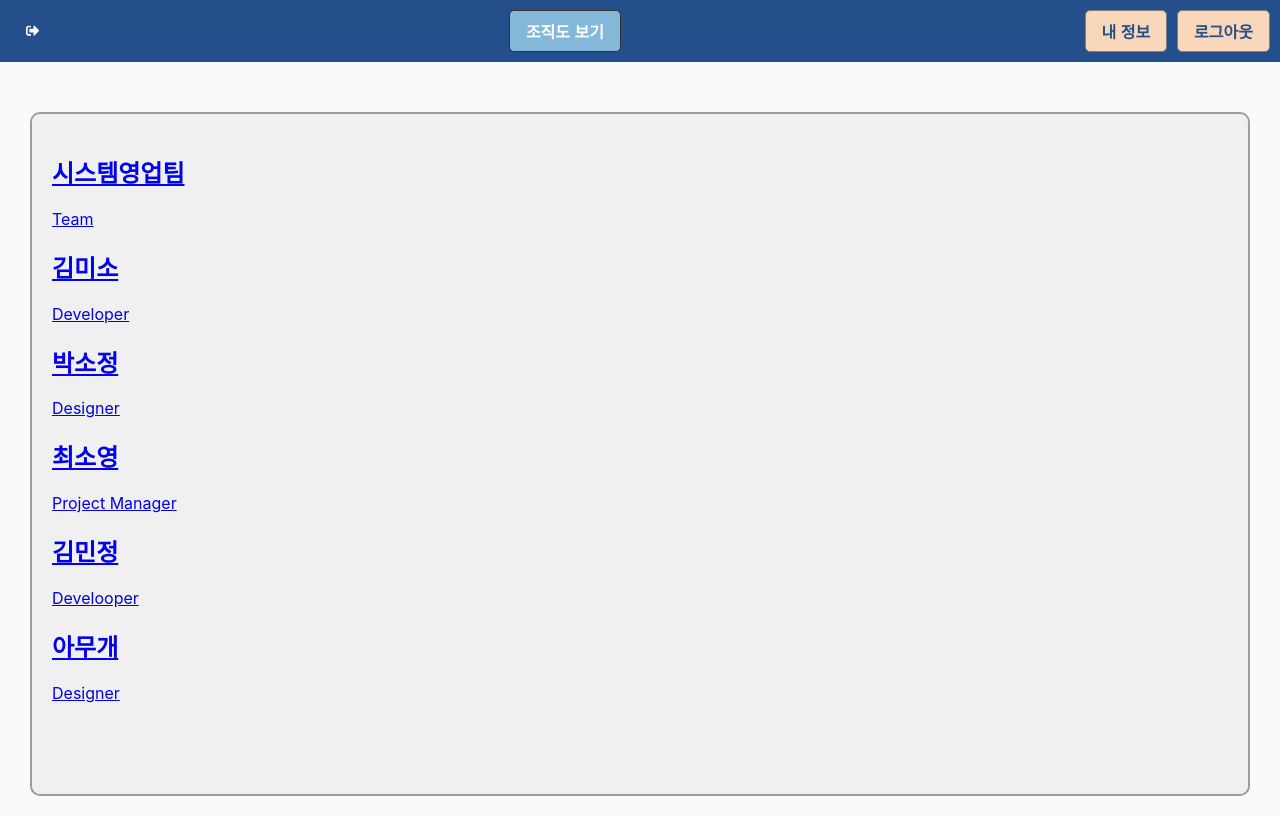
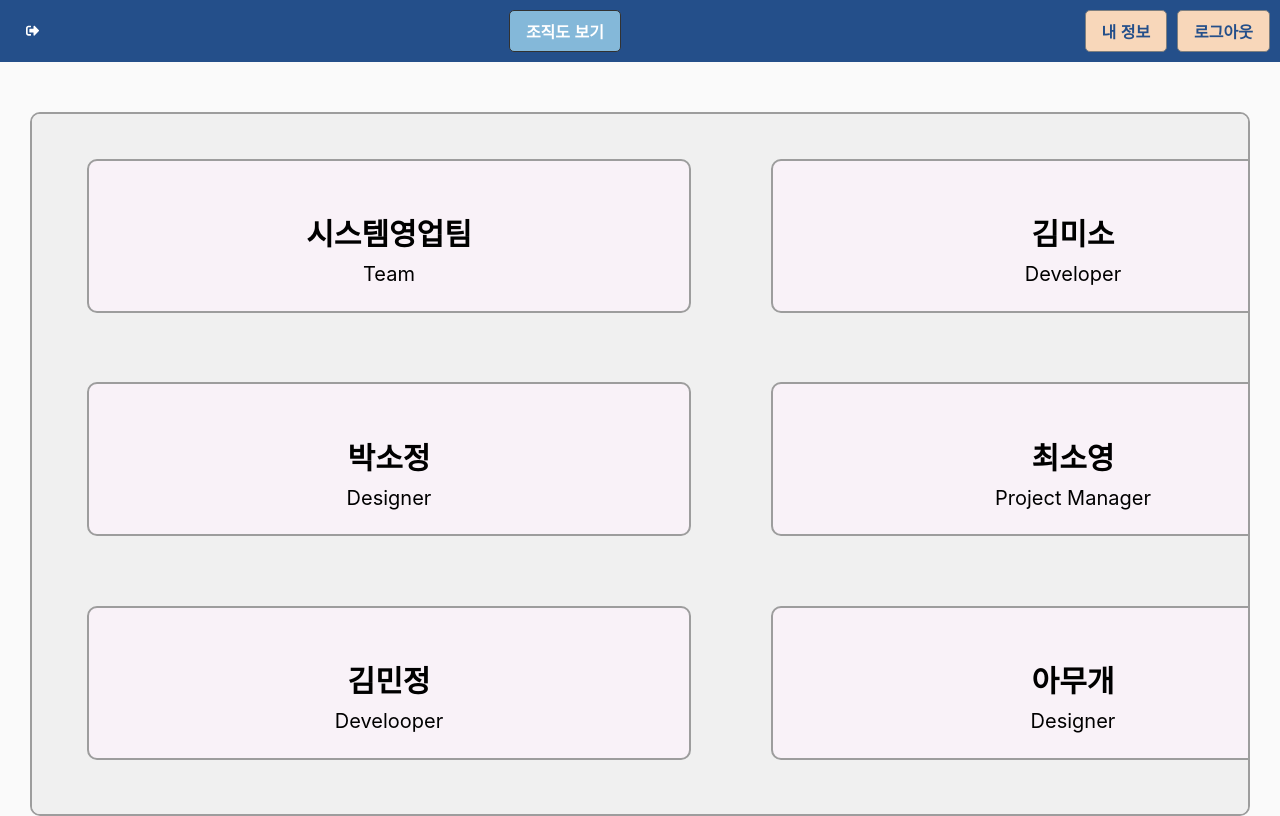
Before and after one commit to CSID-DGU/2024-1-SCS4031-01-sososo-3, a React (Create React App) app in the folder frontend/: page /team in a window 1280 px wide. Built offline with nearby package versions, Linux system fonts and the light colour scheme.

Commit message:
[KMS]add_팀조직도도css

```diff
--- a/frontend/src/App.css
+++ b/frontend/src/App.css
@@ -251,14 +251,57 @@ body {
 
 /* 조직도 */
 .organization-container {
-  margin-top: 50px; /* 업무 리스트 컨테이너와 위쪽 간격 설정 */
+  margin-top: 50px;
   margin-left: 30px;
   margin-right: 30px;
-  padding: 20px; /* 내부 여백 설정 */
-  background-color: #f0f0f0; /* 배경색 설정 */
-  border-radius: 10px; /* 모서리를 둥글게 설정 */
-  overflow-y: auto; /* 수직 스크롤이 필요한 경우 스크롤바 추가 */
-  max-height: 800px; /* 최대 높이 설정 */
+  padding: 25px;
+  background-color: #f0f0f0;
+  border-radius: 10px;
+  overflow-y: auto;
   border: 2px solid #9d9d9d;
-  height: 640px;
+  display: grid;
+  grid-template-columns: repeat(2, 1fr); /* 2열 그리드로 설정 */
+  grid-auto-rows: auto; /* 자동으로 행의 높이 조정 */
+  gap: 20px; /* 그리드 아이템 간의 간격 */
+  height:650px;
 }
+
+.member-card {
+  width: 600px;
+  height: 150px;
+  margin-left: 30px;
+  margin-right: 30px;
+  margin-top: 20px;
+  background-color: #f9f2f8;
+  border: 2px solid #9d9d9d;
+  border-radius: 10px;
+  display: flex;
+  flex-direction: column;
+  justify-content: center;
+  align-items: center;
+  text-align: center;
+  cursor: pointer;
+}
+
+.member-card h2 {
+  margin-bottom: 8px;
+  font-size: 30px;
+}
+
+.member-card p {
+  margin: 0;
+  font-size: 20px;
+}
+.member-card:hover {
+  border-color: #9ec5fb;
+}
+
+.member-link {
+  text-decoration: none; /* 밑줄 제거 */
+  color: inherit; /* 부모 요소의 색상 상속 */
+}
+
+.member-link:hover {
+  text-decoration: none; /* 마우스 호버 시 밑줄 제거 */
+  color: inherit; /* 마우스 호버 시 색상 상속 */
+}
```
